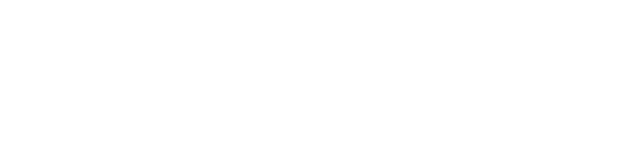
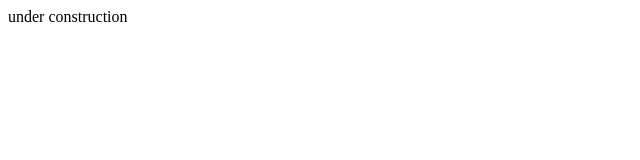
Before and after one commit to marinamild/prj2, a plain HTML site: page index.html in a window 1280 px wide. Shown: the whole page, without its empty margins (0-640 px from the left). Drawn offline with Linux system fonts and the light colour scheme.

Commit message:
Update index.html
under construction

```diff
--- a/index.html
+++ b/index.html
@@ -1,5 +1,5 @@
 <html>
 <body>
-<div></div>
+<div>under construction</div>
 </body>
 </html>
```
